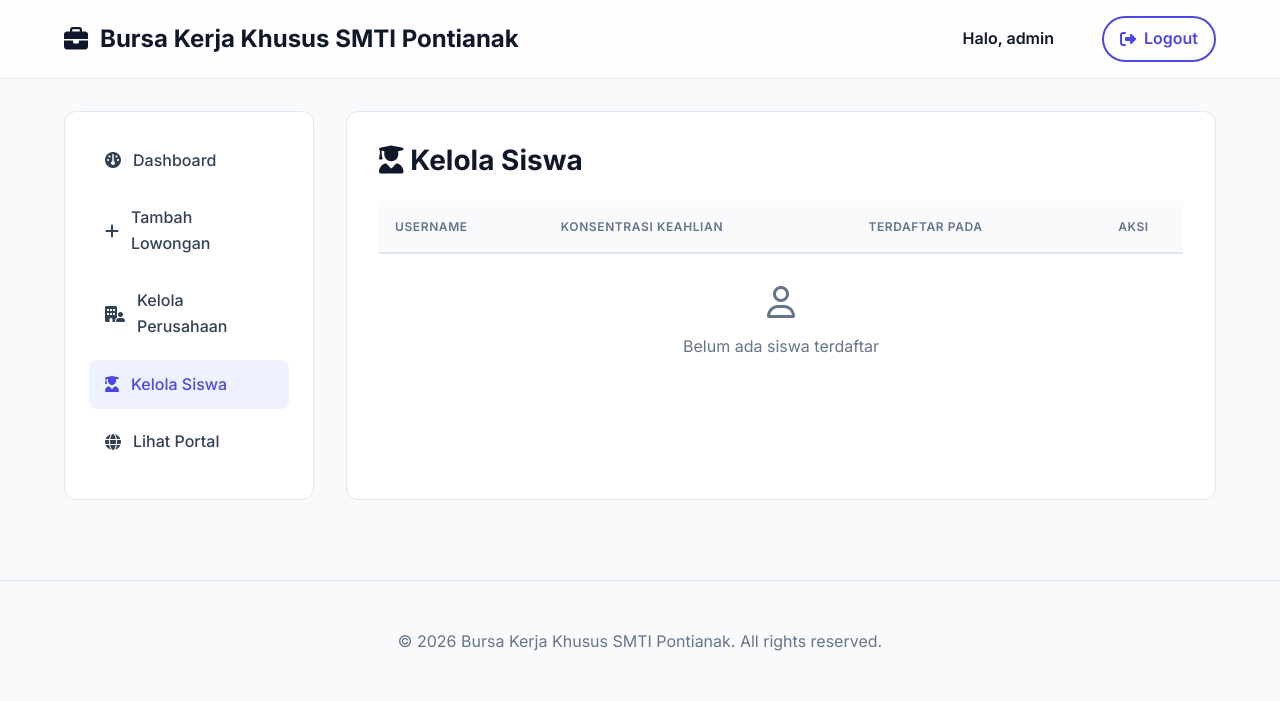
After one commit to SMTI-Pontianak/TP-Rekrutmen, a PHP site: page /manage_siswa.php in a window 1280 px wide. The commit adds this page. Shown: the top 701 px of the page. Run offline with PHP 8.4, Linux system fonts and the light colour scheme; a user stored in the database is signed in; data comes from the database, SQL or seed files in the repository.

Commit message:
Add 'Kelola Siswa' management link to admin dashboard and related pages

```diff
--- a/add_job.php
+++ b/add_job.php
@@ -101,6 +101,7 @@ if ($_SERVER["REQUEST_METHOD"] == "POST") {
                 <li><a href="add_job.php" class="active"><i class="fa-solid fa-plus"></i> Tambah Lowongan</a></li>
                 <?php if($_SESSION['role'] === 'teacher'): ?>
                 <li><a href="manage_companies.php"><i class="fa-solid fa-building-user"></i> Kelola Perusahaan</a></li>
+                <li><a href="manage_siswa.php"><i class="fa-solid fa-user-graduate"></i> Kelola Siswa</a></li>
                 <?php endif; ?>
                 <li><a href="index.php" target="_blank"><i class="fa-solid fa-globe"></i> Lihat Portal</a></li>
             </ul>
--- a/admin_dashboard.php
+++ b/admin_dashboard.php
@@ -168,6 +168,7 @@ $result = $conn->query($sql);
                 <li><a href="add_job.php"><i class="fa-solid fa-plus"></i> Tambah Lowongan</a></li>
                 <?php if($_SESSION['role'] === 'teacher'): ?>
                 <li><a href="manage_companies.php"><i class="fa-solid fa-building-user"></i> Kelola Perusahaan</a></li>
+                <li><a href="manage_siswa.php"><i class="fa-solid fa-user-graduate"></i> Kelola Siswa</a></li>
                 <?php endif; ?>
                 <li><a href="index.php" target="_blank"><i class="fa-solid fa-globe"></i> Lihat Portal</a></li>
             </ul>
--- a/manage_companies.php
+++ b/manage_companies.php
@@ -146,6 +146,7 @@ $users_result = $conn->query($users_sql);
                 <li><a href="admin_dashboard.php"><i class="fa-solid fa-gauge"></i> Dashboard</a></li>
                 <li><a href="add_job.php"><i class="fa-solid fa-plus"></i> Tambah Lowongan</a></li>
                 <li><a href="manage_companies.php" class="active"><i class="fa-solid fa-building-user"></i> Kelola Perusahaan</a></li>
+                <li><a href="manage_siswa.php"><i class="fa-solid fa-user-graduate"></i> Kelola Siswa</a></li>
                 <li><a href="index.php" target="_blank"><i class="fa-solid fa-globe"></i> Lihat Portal</a></li>
             </ul>
         </aside>
--- /dev/null
+++ b/manage_siswa.php
@@ -0,0 +1,261 @@
+<?php
+session_start();
+require_once 'config.php';
+
+// Only Admin (teacher) can access this page
+if (!isset($_SESSION['user_id']) || $_SESSION['role'] !== 'teacher') {
+    header("Location: admin_dashboard.php");
+    exit;
+}
+
+$error = '';
+$success = '';
+
+// Handle Deletion
+if ($_SERVER['REQUEST_METHOD'] === 'POST' && isset($_POST['delete_user_id'])) {
+    $delete_user_id = (int)$_POST['delete_user_id'];
+
+    // Delete all applications from this siswa
+    $conn->query("DELETE FROM applications WHERE id IN (SELECT id FROM applications WHERE job_id IN (SELECT id FROM jobs))");
+
+    // Delete the siswa user
+    if ($conn->query("DELETE FROM users WHERE id = $delete_user_id AND role = 'siswa'")) {
+        $success = "Akun siswa berhasil dihapus!";
+    } else {
+        $error = "Gagal menghapus: " . $conn->error;
+    }
+}
+
+// Handle Update
+if ($_SERVER['REQUEST_METHOD'] === 'POST' && isset($_POST['update_user_id'])) {
+    $update_user_id = (int)$_POST['update_user_id'];
+    $username = $conn->real_escape_string($_POST['username']);
+    $konsentrasi_keahlian = $_POST['konsentrasi_keahlian'];
+
+    // check if username exists for another user
+    $check_sql = "SELECT id FROM users WHERE username = '$username' AND id != $update_user_id";
+    if ($conn->query($check_sql)->num_rows > 0) {
+        $error = "Username sudah digunakan oleh akun lain!";
+    } else {
+        $update_sql = "UPDATE users SET username = '$username', konsentrasi_keahlian = '$konsentrasi_keahlian' WHERE id = $update_user_id";
+        if (!empty($_POST['new_password'])) {
+            $hashed = password_hash($_POST['new_password'], PASSWORD_DEFAULT);
+            $update_sql = "UPDATE users SET username = '$username', konsentrasi_keahlian = '$konsentrasi_keahlian', password = '$hashed' WHERE id = $update_user_id";
+        }
+        if ($conn->query($update_sql) === TRUE) {
+            $success = "Data siswa berhasil diperbarui!";
+            header("Location: manage_siswa.php");
+            exit;
+        } else {
+            $error = "Gagal memperbarui: " . $conn->error;
+        }
+    }
+}
+
+// Fetch edit data if requested
+$edit_user = null;
+if (isset($_GET['edit_id'])) {
+    $edit_id = (int)$_GET['edit_id'];
+    $res = $conn->query("SELECT * FROM users WHERE id = $edit_id AND role = 'siswa'");
+    if ($res->num_rows > 0) {
+        $edit_user = $res->fetch_assoc();
+    }
+}
+
+// Fetch all siswa
+$users_sql = "SELECT * FROM users WHERE role = 'siswa' ORDER BY created_at DESC";
+$users_result = $conn->query($users_sql);
+?>
+<!DOCTYPE html>
+<html lang="en">
+<head>
+    <meta charset="UTF-8">
+    <meta name="viewport" content="width=device-width, initial-scale=1.0">
+    <title>Kelola Siswa - Bursa Kerja Khusus SMTI Pontianak</title>
+    <link rel="stylesheet" href="assets/css/style.css">
+    <link rel="stylesheet" href="https://cdnjs.cloudflare.com/ajax/libs/font-awesome/6.4.0/css/all.min.css">
+    <style>
+        .dashboard-grid {
+            display: grid;
+            grid-template-columns: 250px 1fr;
+            gap: 32px;
+            margin-top: 32px;
+        }
+        .sidebar {
+            background: var(--bg-surface);
+            border-radius: var(--radius-md);
+            padding: 24px;
+            border: 1px solid var(--border);
+            height: fit-content;
+        }
+        .sidebar-menu {
+            list-style: none;
+        }
+        .sidebar-menu li {
+            margin-bottom: 8px;
+        }
+        .sidebar-menu a {
+            display: flex;
+            align-items: center;
+            gap: 12px;
+            padding: 12px 16px;
+            border-radius: var(--radius-sm);
+            color: var(--text-main);
+            font-weight: 500;
+        }
+        .sidebar-menu a:hover, .sidebar-menu a.active {
+            background: var(--primary-light);
+            color: var(--primary);
+        }
+        .table-responsive {
+            overflow-x: auto;
+        }
+        .action-buttons {
+            display: flex;
+            gap: 8px;
+        }
+        .action-buttons button, .action-buttons a {
+            padding: 0.5rem 0.75rem;
+            font-size: 0.875rem;
+            cursor: pointer;
+        }
+    </style>
+</head>
+<body>
+
+    <nav class="navbar">
+        <div class="container nav-container">
+            <a href="admin_dashboard.php" class="nav-brand">
+                <i class="fa-solid fa-briefcase"></i>
+                Bursa Kerja Khusus SMTI Pontianak
+            </a>
+            <div class="nav-links">
+                <span style="font-weight: 600; color: var(--dark); margin-right: 16px;">Halo, <?php echo htmlspecialchars($_SESSION['username']); ?></span>
+                <a href="logout.php" class="btn btn-outline" style="padding: 0.5rem 1rem;"><i class="fa-solid fa-right-from-bracket"></i> Logout</a>
+            </div>
+        </div>
+    </nav>
+
+    <div class="container dashboard-grid" style="margin-bottom: 5rem;">
+        <aside class="sidebar">
+            <ul class="sidebar-menu">
+                <li><a href="admin_dashboard.php"><i class="fa-solid fa-gauge"></i> Dashboard</a></li>
+                <li><a href="add_job.php"><i class="fa-solid fa-plus"></i> Tambah Lowongan</a></li>
+                <li><a href="manage_companies.php"><i class="fa-solid fa-building-user"></i> Kelola Perusahaan</a></li>
+                <li><a href="manage_siswa.php" class="active"><i class="fa-solid fa-user-graduate"></i> Kelola Siswa</a></li>
+                <li><a href="index.php" target="_blank"><i class="fa-solid fa-globe"></i> Lihat Portal</a></li>
+            </ul>
+        </aside>
+
+        <main style="background: var(--bg-surface); border-radius: var(--radius-md); padding: 2rem; border: 1px solid var(--border);">
+            <h2 style="font-size: 1.75rem; margin-bottom: 1.5rem; color: var(--dark);">
+                <i class="fa-solid fa-user-graduate"></i> Kelola Siswa
+            </h2>
+
+            <?php if (!empty($error)): ?>
+                <div class="alert alert-danger"><i class="fa-solid fa-circle-exclamation"></i> <?php echo $error; ?></div>
+            <?php endif; ?>
+
+            <?php if (!empty($success)): ?>
+                <div class="alert alert-success"><i class="fa-solid fa-circle-check"></i> <?php echo $success; ?></div>
+            <?php endif; ?>
+
+            <!-- Edit Form (Modal-style) -->
+            <?php if ($edit_user): ?>
+                <div style="background: var(--bg-main); padding: 2rem; border-radius: var(--radius-md); margin-bottom: 2rem; border-left: 4px solid var(--primary);">
+                    <h3 style="margin-bottom: 1rem;">Edit Data Siswa</h3>
+                    <form action="<?php echo htmlspecialchars($_SERVER["PHP_SELF"]); ?>" method="POST">
+                        <input type="hidden" name="update_user_id" value="<?php echo $edit_user['id']; ?>">
+
+                        <div style="display: grid; grid-template-columns: 1fr 1fr; gap: 1.5rem;">
+                            <div class="form-group">
+                                <label class="form-label">Username</label>
+                                <input type="text" name="username" class="form-control" value="<?php echo htmlspecialchars($edit_user['username']); ?>" required>
+                            </div>
+                            <div class="form-group">
+                                <label class="form-label">Konsentrasi Keahlian</label>
+                                <select name="konsentrasi_keahlian" class="form-control" required>
+                                    <option value="Teknik Kimia Industri" <?php echo ($edit_user['konsentrasi_keahlian'] === 'Teknik Kimia Industri') ? 'selected' : ''; ?>>Teknik Kimia Industri</option>
+                                    <option value="Teknik Pemesinan" <?php echo ($edit_user['konsentrasi_keahlian'] === 'Teknik Pemesinan') ? 'selected' : ''; ?>>Teknik Pemesinan</option>
+                                    <option value="Analisis Pengujian Laboratorium" <?php echo ($edit_user['konsentrasi_keahlian'] === 'Analisis Pengujian Laboratorium') ? 'selected' : ''; ?>>Analisis Pengujian Laboratorium</option>
+                                    <option value="Teknik Otomasi Industri" <?php echo ($edit_user['konsentrasi_keahlian'] === 'Teknik Otomasi Industri') ? 'selected' : ''; ?>>Teknik Otomasi Industri</option>
+                                </select>
+                            </div>
+                        </div>
+
+                        <div class="form-group">
+                            <label class="form-label">Password Baru (Kosongkan jika tidak ingin mengubah)</label>
+                            <input type="password" name="new_password" class="form-control" placeholder="Minimal 6 karakter">
+                        </div>
+
+                        <div style="display: flex; gap: 1rem;">
+                            <button type="submit" class="btn btn-primary">
+                                <i class="fa-solid fa-save"></i> Simpan Perubahan
+                            </button>
+                            <a href="manage_siswa.php" class="btn btn-outline">
+                                <i class="fa-solid fa-times"></i> Batalkan
+                            </a>
+                        </div>
+                    </form>
+                </div>
+            <?php endif; ?>
+
+            <!-- Siswa Table -->
+            <div class="table-responsive">
+                <table class="applications-table" style="width: 100%; border-collapse: collapse;">
+                    <thead>
+                        <tr style="background: var(--bg-main);">
+                            <th style="padding: 1rem; text-align: left; border-bottom: 2px solid var(--border);">Username</th>
+                            <th style="padding: 1rem; text-align: left; border-bottom: 2px solid var(--border);">Konsentrasi Keahlian</th>
+                            <th style="padding: 1rem; text-align: left; border-bottom: 2px solid var(--border);">Terdaftar Pada</th>
+                            <th style="padding: 1rem; text-align: center; border-bottom: 2px solid var(--border);">Aksi</th>
+                        </tr>
+                    </thead>
+                    <tbody>
+                        <?php if ($users_result->num_rows > 0): ?>
+                            <?php while ($user = $users_result->fetch_assoc()): ?>
+                                <tr style="border-bottom: 1px solid var(--border);">
+                                    <td style="padding: 1rem;">
+                                        <strong><?php echo htmlspecialchars($user['username']); ?></strong>
+                                    </td>
+                                    <td style="padding: 1rem;">
+                                        <?php echo htmlspecialchars($user['konsentrasi_keahlian']); ?>
+                                    </td>
+                                    <td style="padding: 1rem;">
+                                        <?php echo date('d M Y', strtotime($user['created_at'])); ?>
+                                    </td>
+                                    <td style="padding: 1rem; text-align: center;">
+                                        <div class="action-buttons" style="justify-content: center;">
+                                            <a href="manage_siswa.php?edit_id=<?php echo $user['id']; ?>" class="btn btn-primary" style="padding: 0.5rem 0.75rem; font-size: 0.875rem;">
+                                                <i class="fa-solid fa-edit"></i> Edit
+                                            </a>
+                                            <form action="<?php echo htmlspecialchars($_SERVER["PHP_SELF"]); ?>" method="POST" style="display: inline; margin: 0;" onsubmit="return confirm('Yakin ingin menghapus akun siswa ini? Semua data aplikasi akan ikut terhapus!');">
+                                                <input type="hidden" name="delete_user_id" value="<?php echo $user['id']; ?>">
+                                                <button type="submit" class="btn btn-danger" style="padding: 0.5rem 0.75rem; font-size: 0.875rem;">
+                                                    <i class="fa-solid fa-trash"></i> Hapus
+                                                </button>
+                                            </form>
+                                        </div>
+                                    </td>
+                                </tr>
+                            <?php endwhile; ?>
+                        <?php else: ?>
+                            <tr>
+                                <td colspan="4" style="padding: 2rem; text-align: center; color: var(--text-muted);">
+                                    <i class="fa-regular fa-user" style="font-size: 2rem; margin-bottom: 1rem; display: block;"></i>
+                                    Belum ada siswa terdaftar
+                                </td>
+                            </tr>
+                        <?php endif; ?>
+                    </tbody>
+                </table>
+            </div>
+        </main>
+    </div>
+
+    <footer style="text-align: center; padding: 3rem 0; border-top: 1px solid var(--border); color: var(--text-muted); margin-top: 4rem;">
+        <p>&copy; <?php echo date('Y'); ?> Bursa Kerja Khusus SMTI Pontianak. All rights reserved.</p>
+    </footer>
+
+</body>
+</html>
```
